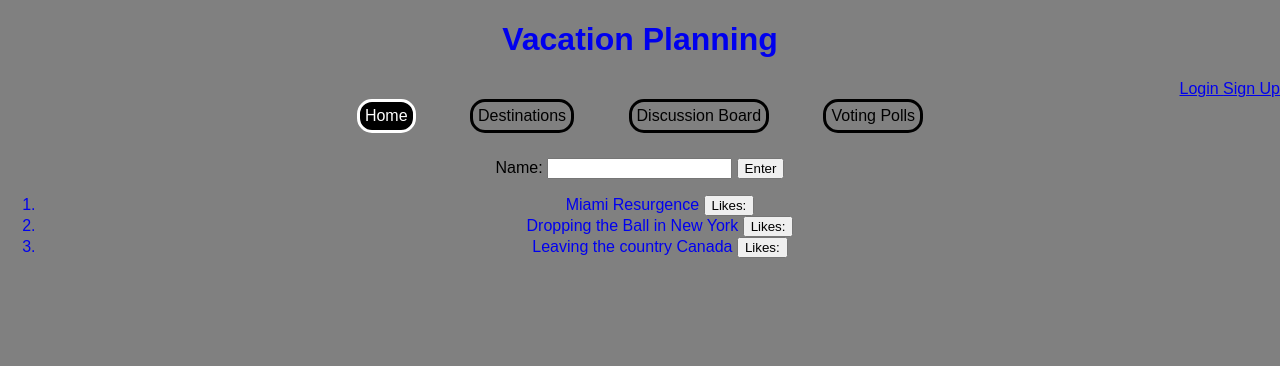
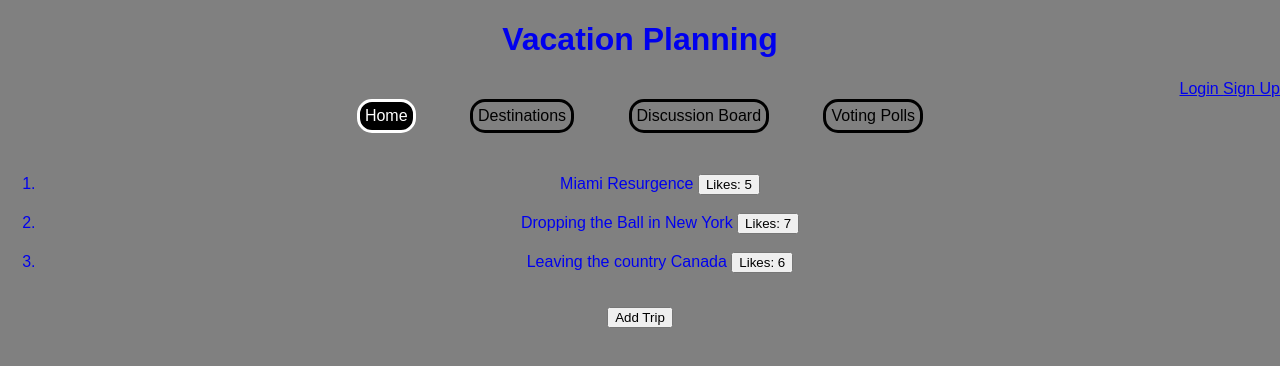
Before and after one commit to mjgreene2010/vacation-app, a React (Create React App) app: page / in a window 1280 px wide. Shown: the top 366 px of the page. Built offline with nearby package versions, Linux system fonts and the light colour scheme; data requests are answered from the project's data file.

Commit message:
new commit

```diff
--- /dev/null
+++ b/db.json
@@ -0,0 +1,19 @@
+{
+    "Trips": [
+        {
+            "id": 1,
+            "tripName": "Miami Resurgence",
+            "likesCount": 5
+        },
+        {
+            "id": 2,
+            "tripName": "Dropping the Ball in New York",
+            "likesCount": 7
+        },
+        {
+            "id": 3,
+            "tripName": "Leaving the country Canada",
+            "likesCount": 6
+        }
+    ]
+}
--- a/package.json
+++ b/package.json
@@ -8,6 +8,7 @@
     "react-redux": "^7.1.0",
     "react-router-dom": "^5.0.1",
     "react-scripts": "0.9.5",
+    "recompose": "^0.30.0",
     "redux": "^4.0.4"
   },
   "devDependencies": {},
--- a/src/App.js
+++ b/src/App.js
@@ -1,61 +1,66 @@
-import React, { Component } from "react";
-import { BrowserRouter as Router, Route } from "react-router-dom";
-import { Link } from "react-router-dom"
+import React, { Component } from 'react';
+import { BrowserRouter as Router, Route } from 'react-router-dom';
+import { Link } from 'react-router-dom';
 
-import "./Css/App.css";
-import Entry from "./Entry";
-import Likes from './Likes'
-import Login from "./Login";
-import NavBar from "./NavBar";
-import SignUp from "./SignUp";
+import './Css/App.css';
+import Entry from './Entry';
+import Likes from './Likes';
+import Login from './Login';
+import NavBar from './NavBar';
+import SignUp from './SignUp';
 import Trip from './Trip';
-
 
 class App extends Component {
   state = {
-    tripName: ["Miami Resurgence", "Dropping the Ball in New York", "Leaving the country Canada"],
-    username: "",
-    password: "",
-    likesCount: 0,
+    trips: [],
+    username: '',
+    password: '',
     onLogIn: false
   };
 
-  addName = () => { }
+  componentDidMount = () => {
+    fetch('http://localhost:4000/Trips')
+      .then(res => res.json())
+      .then(trips => {
+        this.setState({ trips });
+      });
+    // .catch(console.log);
+  };
+
+  // addName = name => {
+  //   this.setState({ tripName: name });
+  // };
 
   nameHandler = e => {
     this.setState({
       [e.target.className]: e.target.value
-    })
-  }
+    });
+  };
 
-  likesCounter = () => {
+  likesCounter = e => {
+    e.preventDefault();
     this.setState({
       likesCount: this.state.likesCount + 1
-    })
-  }
+    });
+  };
 
-  loginHandler = (e) => {
+  loginHandler = e => {
     this.setState({
       [e.target.className]: e.target.value
-    })
-  }
+    });
+  };
 
   togglelogin = () => {
     // this.setState({ onLogIn: !onLogIn })
-  }
-
+  };
 
   render() {
-    // console.log(likesCount)
+    console.log(this.state.trips);
     return (
       <div className="App">
-        <div >
-
-
+        <div>
           <Router>
             <React.Fragment>
-
-
               <Link to="/" style={{ textDecoration: 'none', margin: 'auto' }}>
                 <h1>Vacation Planning</h1>
               </Link>
@@ -64,18 +69,33 @@ class App extends Component {
 
               <NavBar />
 
-
               {/* <Likes likesCount={this.state.likesCount} likesCounter={this.likesCounter} /> */}
 
-              <Trip addName={this.addName} tripName={this.state.tripName} nameHandler={this.nameHandler} likesCount={this.state.likesCount} />
+              <Trip
+                addName={this.addName}
+                trips={this.state.trips}
+                nameHandler={this.nameHandler}
+                likesCount={this.state.likesCount}
+              />
 
+              <Route
+                exact
+                path="/login"
+                render={props => (
+                  <Login
+                    {...props}
+                    username={this.state.username}
+                    password={this.state.password}
+                    loginHandler={this.loginHandler}
+                  />
+                )}
+              />
 
-
-              <Route exact path="/login" render={props => <Login {...props} username={this.state.username} password={this.state.password} loginHandler={this.loginHandler} />} />
-
-
-              <Route exact path="/signup" render={props => <SignUp {...props} />} />
-
+              <Route
+                exact
+                path="/signup"
+                render={props => <SignUp {...props} />}
+              />
             </React.Fragment>
           </Router>
         </div>
--- a/src/Likes.js
+++ b/src/Likes.js
@@ -1,9 +1,11 @@
 import React from 'react';
-import { connect } from 'react-redux'
+// import { connect } from 'react-redux';
 
-const likes = (props) => {
-    console.log(props)
-    return <button onClick={props.likesCounter}>Likes: {props.likesCount}</button>
-}
+const likes = props => {
+  console.log(props);
+  return (
+    <button onClick={e => props.likesCounter(0)}>Likes: {props.likes}</button>
+  );
+};
 
-export default likes
+export default likes;
--- a/src/NavBar.js
+++ b/src/NavBar.js
@@ -1,41 +1,56 @@
-import React from 'react'
-import { NavLink } from "react-router-dom";
-
+import React from 'react';
+import { NavLink } from 'react-router-dom';
 
 const navbar = props => {
+  const link = {
+    width: 'medium',
+    color: 'black',
+    display: 'inline-block',
+    textDecoration: 'none',
+    margin: '25px',
+    border: 'solid 3px',
+    marginTop: '1px',
+    borderRadius: '15px',
+    padding: '5px'
+  };
 
-    const link = {
-        width: "medium",
-        color: "black",
-        display: "inline-block",
-        textDecoration: "none",
-        margin: "25px",
-        border: "solid 3px",
-        marginTop: "1px",
-        borderRadius: "15px",
-        padding: "5px"
-    };
+  return (
+    <div>
+      <NavLink
+        to="/"
+        exact
+        style={link}
+        activeStyle={{ background: 'black', color: 'white' }}
+      >
+        {' '}
+        Home{' '}
+      </NavLink>{' '}
+      <NavLink
+        to="/destinations"
+        style={link}
+        activeStyle={{ background: 'black', color: 'white' }}
+      >
+        {' '}
+        Destinations{' '}
+      </NavLink>{' '}
+      <NavLink
+        to="/discussionboard"
+        style={link}
+        activeStyle={{ background: 'black', color: 'white' }}
+      >
+        {' '}
+        Discussion Board{' '}
+      </NavLink>{' '}
+      <NavLink
+        to="/votingpolls"
+        style={link}
+        activeStyle={{ background: 'black', color: 'white' }}
+      >
+        {' '}
+        Voting Polls{' '}
+      </NavLink>
+    </div>
+  );
+};
 
-    return <div>
-
-        <NavLink to="/" style={link} activeStyle={{
-            background: "black", color: "white"
-        }}> Home </NavLink>
-        {' '}
-        <NavLink to="/destinations" style={link} activeStyle={{
-            background: "black", color: "white"
-        }}> Destinations </NavLink>
-        {' '}
-        <NavLink to="/discussionboard" style={link} activeStyle={{
-            background: "black", color: "white"
-        }}> Discussion Board </NavLink>
-        {' '}
-        <NavLink to="/votingpolls" style={link} activeStyle={{
-            background: "black", color: "white"
-        }}> Voting Polls </NavLink>
-
-    </div>
-
-}
-
-export default navbar
+export default navbar;
--- a/src/Trip.js
+++ b/src/Trip.js
@@ -1,28 +1,63 @@
-import React from 'react';
+import React, { Component } from 'react';
 import Likes from './Likes';
 import { Link } from 'react-router-dom';
 
-const trip = props => {
-  console.log(props);
+export default class Trip extends Component {
+  state = {
+    isTripOpen: true
+  };
 
+  // const trip = (props, { open, setOpen }) => {
+
+  render() {
+    console.log(this.props.trips);
+    return this.state.isTripOpen ? (
+      <div>
+        <ol>
+          {this.props.trips.map(trip => {
             return (
-    <div>
-      Name: <input className="" onChange={props.handleChange}></input>{' '}
-      <button onClick={props.addName}> Enter </button>
-      <ol>
-        {props.tripName.map(name => {
-          return (
-            <Link to={name} style={{ textDecoration: 'none' }}>
+              <Link
+                to={trip.tripName}
+                key={trip.id}
+                style={{ textDecoration: 'none' }}
+              >
                 <li>
-                {name} <Likes />
+                  {trip.tripName}{' '}
+                  <Likes
+                    likes={trip.likesCount}
+                    likesCounter={this.likesCounter}
+                  >
+                    {' '}
+                  </Likes>
                   <br style={{ lineHeight: '2rem' }} />
                 </li>
+                <br />
               </Link>
             );
           })}
         </ol>
+
+        <button onClick={() => this.setState({ isTripOpen: false })}>
+          {' '}
+          Add Trip{' '}
+        </button>
+      </div>
+    ) : (
+      <div className="addName">
+        Name:{' '}
+        <input
+          type="string"
+          className="tripName"
+          onChange={this.props.nameHandler}
+          value={this.props.tripName}
+        ></input>{' '}
+        <button> Enter </button>
+        <br style={{ lineHeight: '2rem' }} />
+        <button onClick={() => this.setState({ isTripOpen: true })}>
+          {' '}
+          Close{' '}
+        </button>
       </div>
     );
-};
-
-export default trip;
+  }
+}
```
Also changed, not shown: src/index.js (+18 -19 lines), src/Home.js (added), 1 other file (tests, documents, lock files or other folders). Lines whose indentation alone changed are shown as unchanged.
